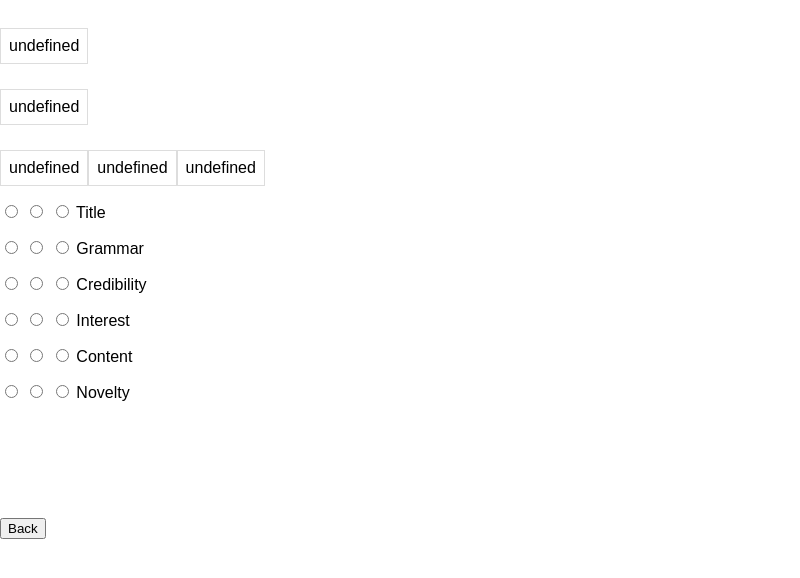
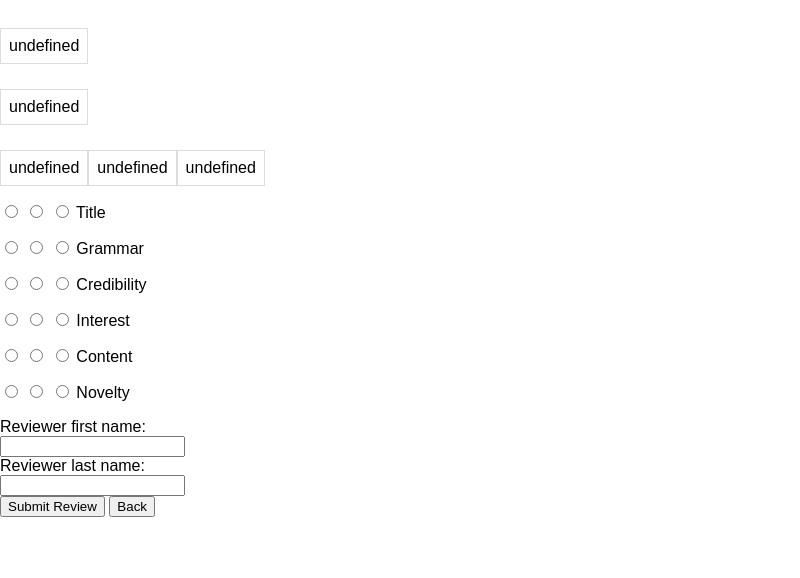
Before and after one commit to kraemerk/IDEAS-Conference-Planner, an Electron app: page ideas-conference-planner/index-rating.html in a window 800 px wide. Shown: the part 72-650 px from the top of the page. Drawn offline with Linux system fonts and the light colour scheme.

Commit message:
removed legacy navigation code, added rating html elements.

```diff
--- a/ideas-conference-planner/index-rating.html
+++ b/ideas-conference-planner/index-rating.html
@@ -73,7 +73,13 @@
       <label for="test6">Novelty</label>
     </p>
 
-    <button onclick="history.back()" style="margin-top:100px">Back</button>
+    Reviewer first name:<br>
+    <input type="text" name="firstname"><br>
+    Reviewer last name:<br>
+    <input type="text" name="lastname"><br>
+
+    <button style="margin:0px auto">Submit Review</button>
+    <button onclick="history.back()" style="margin: 0px auto">Back</button>
 
     <!-- End of navigation bar at top -->
 
--- a/ideas-conference-planner/index.js
+++ b/ideas-conference-planner/index.js
@@ -1,6 +1,4 @@
 const ipc = require('electron').ipcRenderer;
-const remote = require('electron').remote;
-const main = remote.require('./main.js');
 
 function getAttendeeName(attendee) {
   return attendee == null ? "" : (attendee.prefix == null ? "" : attendee.prefix) + ' ' + attendee.first + ' ' + attendee.last;
@@ -8,8 +6,6 @@ function getAttendeeName(attendee) {
 
 
 function ratePresentation(rowID) {
-
-
   var button = document.createElement('button');
   button.textContent = 'Rate';
   var actionSpace = document.getElementById('actions' + rowID);
```
